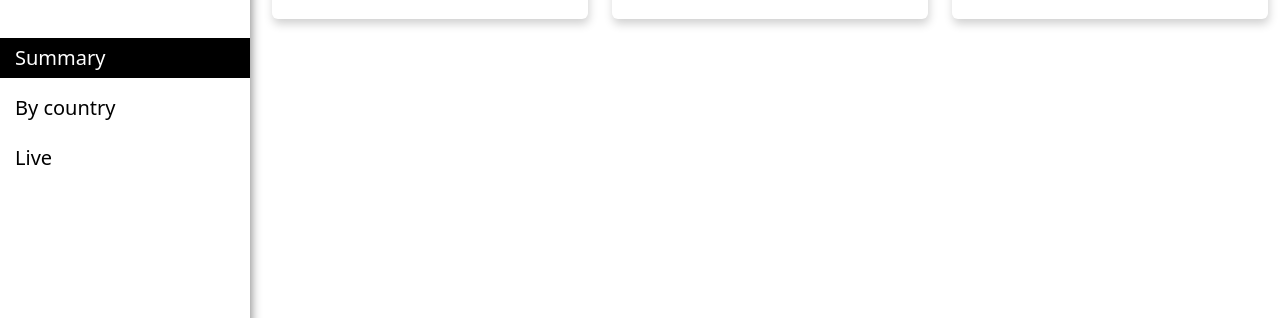
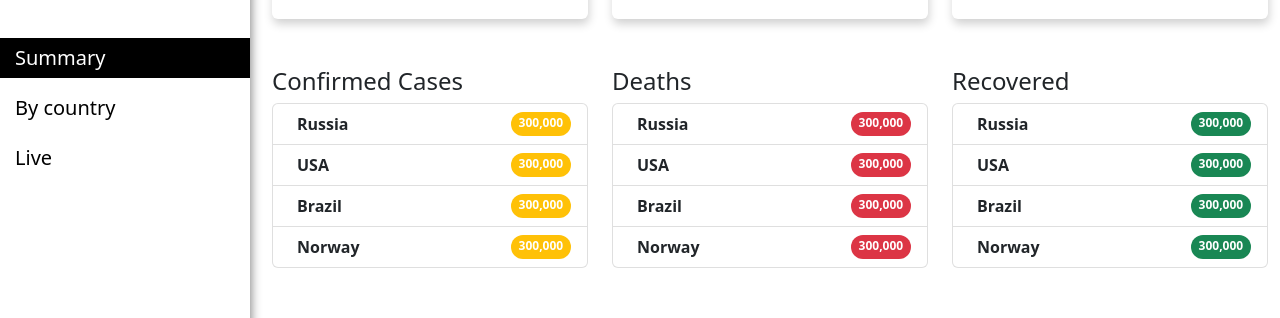
Before and after one commit to moathabdulrazak/angular-covid-tracker, an Angular app: page /summary in a window 1280 px wide. Shown: the part 153-471 px from the top of the page. Built offline with nearby package versions, Linux system fonts and the light colour scheme; no server answers.

Commit message:
hard coded top countries

```diff
--- a/src/app/summary/components/top-countries/top-countries.component.html
+++ b/src/app/summary/components/top-countries/top-countries.component.html
@@ -1,3 +1,127 @@
 <div class="row mt-5">
+<!-- confimred cases -->
+  <div class="col-md-4">
+    <h4>Confirmed Cases</h4>
+
+
+    <ul class="list-group">
+<li class="list-group-item d-flex justify-content-between align-content-center ">
+  <div class="ms-2 me-auto">
+<div class="fw-bold">Russia</div>
+  </div>
+
+  <span class="badge bg-warning rounded-pill">300,000</span>
+</li>
+
+<li class="list-group-item d-flex justify-content-between align-content-center ">
+  <div class="ms-2 me-auto">
+<div class="fw-bold">USA</div>
+  </div>
+
+  <span class="badge bg-warning rounded-pill">300,000</span>
+</li>
+
+<li class="list-group-item d-flex justify-content-between align-content-center ">
+  <div class="ms-2 me-auto">
+<div class="fw-bold">Brazil</div>
+  </div>
+
+  <span class="badge bg-warning rounded-pill">300,000</span>
+</li>
+
+<li class="list-group-item d-flex justify-content-between align-content-center ">
+  <div class="ms-2 me-auto">
+<div class="fw-bold">Norway</div>
+  </div>
+
+  <span class="badge bg-warning rounded-pill">300,000</span>
+</li>
+    </ul>
+  </div>
+
+
+<!-- Death -->
+  <div class="col-md-4">
+    <h4>Deaths</h4>
+
+
+    <ul class="list-group">
+<li class="list-group-item d-flex justify-content-between align-content-center ">
+  <div class="ms-2 me-auto">
+<div class="fw-bold">Russia</div>
+  </div>
+
+  <span class="badge bg-danger rounded-pill">300,000</span>
+</li>
+
+<li class="list-group-item d-flex justify-content-between align-content-center ">
+  <div class="ms-2 me-auto">
+<div class="fw-bold">USA</div>
+  </div>
+
+  <span class="badge bg-danger rounded-pill">300,000</span>
+</li>
+
+<li class="list-group-item d-flex justify-content-between align-content-center ">
+  <div class="ms-2 me-auto">
+<div class="fw-bold">Brazil</div>
+  </div>
+
+  <span class="badge bg-danger rounded-pill">300,000</span>
+</li>
+
+<li class="list-group-item d-flex justify-content-between align-content-center ">
+  <div class="ms-2 me-auto">
+<div class="fw-bold">Norway</div>
+  </div>
+
+  <span class="badge bg-danger rounded-pill">300,000</span>
+</li>
+    </ul>
+  </div>
+
+
+  <!-- recovered  -->
+  <div class="col-md-4">
+    <h4>Recovered</h4>
+
+
+    <ul class="list-group">
+<li class="list-group-item d-flex justify-content-between align-content-center ">
+  <div class="ms-2 me-auto">
+<div class="fw-bold">Russia</div>
+  </div>
+
+  <span class="badge bg-success rounded-pill">300,000</span>
+</li>
+
+<li class="list-group-item d-flex justify-content-between align-content-center ">
+  <div class="ms-2 me-auto">
+<div class="fw-bold">USA</div>
+  </div>
+
+  <span class="badge bg-success rounded-pill">300,000</span>
+</li>
+
+<li class="list-group-item d-flex justify-content-between align-content-center ">
+  <div class="ms-2 me-auto">
+<div class="fw-bold">Brazil</div>
+  </div>
+
+  <span class="badge bg-success rounded-pill">300,000</span>
+</li>
+
+<li class="list-group-item d-flex justify-content-between align-content-center ">
+  <div class="ms-2 me-auto">
+<div class="fw-bold">Norway</div>
+  </div>
+
+  <span class="badge bg-success rounded-pill">300,000</span>
+</li>
+    </ul>
+  </div>
+
+
+
 
 </div>
```
